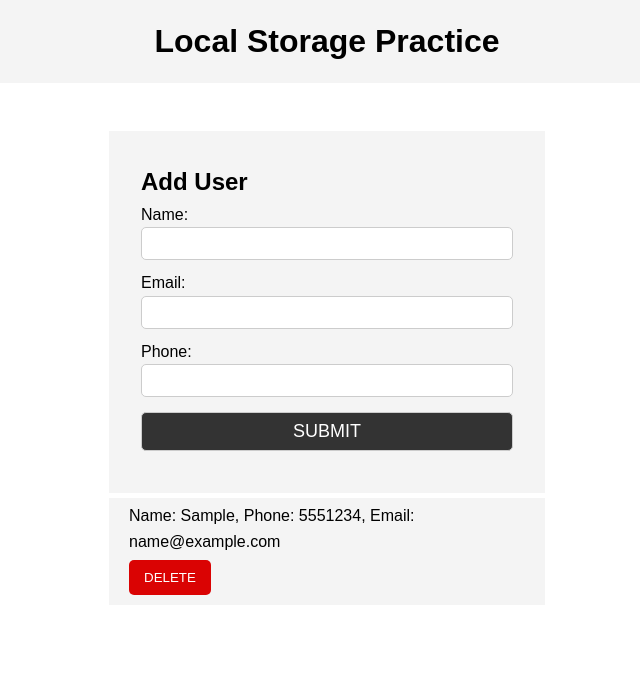
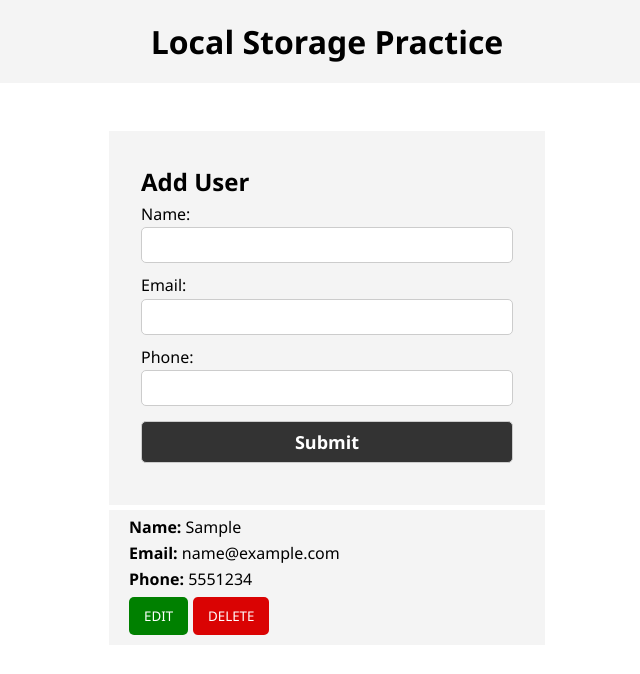
Before and after one commit to shubhamv387/localStorage, a plain HTML site: page index.html in a window 1280 px wide. Both pictures are taken after typing "Sample", "name@example.com", "5551234" into the empty fields and a click on the input "Submit". Shown: the whole page, without its empty margins (313-953 px from the left). Drawn offline with Linux system fonts and the light colour scheme.

Commit message:
Added Edit Button

```diff
--- a/main.js
+++ b/main.js
@@ -20,43 +20,15 @@ form.addEventListener("submit", (e) => {
   } else {
     // console.log(`Name: ${nameInput.value}`);
     // console.log(`Email: ${emailInput.value}`);
-    var userObj = {
+    let userObj = {
       name: nameInput.value,
       email: emailInput.value,
       phone: phoneInput.value,
     };
 
-    let users = document.querySelector("#users");
-    //create new li item
-    let user = document.createElement("li");
-    user.className = "user";
-
-    user.appendChild(
-      document.createTextNode(
-        `Name: ${userObj.name}, Phone: ${userObj.phone}, Email: `
-      )
-    );
-
-    //create span tag for email
-    let span = document.createElement("span");
-    span.appendChild(document.createTextNode(userObj.email));
-    // console.log(span);
-
-    user.appendChild(span);
-
-    //creare detete btn
-    delBtn = document.createElement("button");
-    delBtn.className = "delBtn";
-    delBtn.appendChild(document.createTextNode("DELETE"));
-
-    user.appendChild(delBtn);
-
-    // console.log(user);
-
-    users.appendChild(user);
-
-    let userDetailsJSON = JSON.stringify(userObj);
-    localStorage.setItem(userObj.email, userDetailsJSON);
+    let userObjJSON = JSON.stringify(userObj);
+    localStorage.setItem(userObj.email, userObjJSON);
+    showUserOnScreen(userObj);
 
     nameInput.value = "";
     emailInput.value = "";
@@ -64,34 +36,50 @@ form.addEventListener("submit", (e) => {
   }
 });
 
-//remove user details from browser list and localStorage.
-users.addEventListener("click", (e) => {
-  if (e.target.classList.contains("delBtn")) {
-    localStorage.removeItem(e.target.previousSibling.textContent);
-    users.removeChild(e.target.parentElement);
-  }
-});
+function showUserOnScreen(userObj) {
+  let users = document.querySelector("#users");
+  //create new li item
+  let user = document.createElement("li");
+  user.className = "user";
 
-/* document.getElementById("printBtn").addEventListener("click", () => {
-  if (localStorage.length == 0) console.log("Add your first user now!");
-  else {
-    let noUserDetails = true;
-    for (let i = 0; i < localStorage.length; i++) {
-      if (localStorage.key(i) == "userDetails") {
-        noUserDetails = false;
-        let showDetails = JSON.parse(localStorage.getItem("userDetails"));
-        //console.log(showDetails);
-        for (let i = 0; i < showDetails.length; i++) {
-          console.log(
-            "NAME:",
-            showDetails[i].name + ", " + "E-MAIL:",
-            showDetails[i].email
-          );
-        }
-        console.log("\n");
-        break;
-      }
-    }
-    if (noUserDetails) console.log("Add your first user now!");
-  }
-}); */
+  user.innerHTML =
+    "<span>Name: </span>" +
+    userObj.name +
+    "<br> <span>Email: </span>" +
+    userObj.email +
+    "<br> <span>Phone: </span>" +
+    userObj.phone +
+    "<br>";
+
+  //creare edit btn
+  let editBtn = document.createElement("button");
+  editBtn.className = "editBtn";
+  editBtn.appendChild(document.createTextNode("EDIT"));
+
+  user.appendChild(editBtn);
+  users.appendChild(user);
+
+  //edit user details function.
+  editBtn.addEventListener("click", () => {
+    document.getElementById("name").value = userObj.name;
+    document.getElementById("email").value = userObj.email;
+    document.getElementById("phone").value = userObj.phone;
+    document.getElementById("name").focus();
+    localStorage.removeItem(userObj.email);
+    users.removeChild(user);
+  });
+
+  //creare detete btn
+  let delBtn = document.createElement("button");
+  delBtn.className = "delBtn";
+  delBtn.appendChild(document.createTextNode("DELETE"));
+
+  user.appendChild(delBtn);
+  users.appendChild(user);
+
+  //remove user details from browser list and localStorage.
+  delBtn.addEventListener("click", () => {
+    localStorage.removeItem(userObj.email);
+    users.removeChild(user);
+  });
+}
--- a/style.css
+++ b/style.css
@@ -2,6 +2,7 @@
   margin: 0;
   padding: 0;
   box-sizing: border-box;
+  font-family: "Segoe UI", Tahoma, Geneva, Verdana, sans-serif;
 }
 
 body {
@@ -18,6 +19,10 @@ ul li {
   background: #f4f4f4;
   margin: 5px 0;
   padding-inline: 20px;
+}
+
+ul li span {
+  font-weight: bold;
 }
 
 header {
@@ -61,15 +66,24 @@ header {
   margin: 5px 0;
   cursor: pointer;
   font-size: 18px;
-  text-transform: uppercase;
+  font-weight: bold;
 }
 
 .btn:hover {
   background: #444;
 }
 
-.delBtn {
-  display: block;
+li .editBtn {
+  background: green;
+  margin-right: 5px;
+}
+
+.editBtn:hover {
+  background: rgb(1, 108, 1);
+}
+.delBtn,
+.editBtn {
+  display: inline-block;
   padding: 10px 15px;
   background: rgb(218, 3, 3);
   border: 0;
@@ -91,6 +105,6 @@ header {
 .error {
   background: orangered;
   color: #fff;
-  padding: 5px;
-  margin: 5px;
+  padding: 5px 10px;
+  margin: 5px 0;
 }
```
